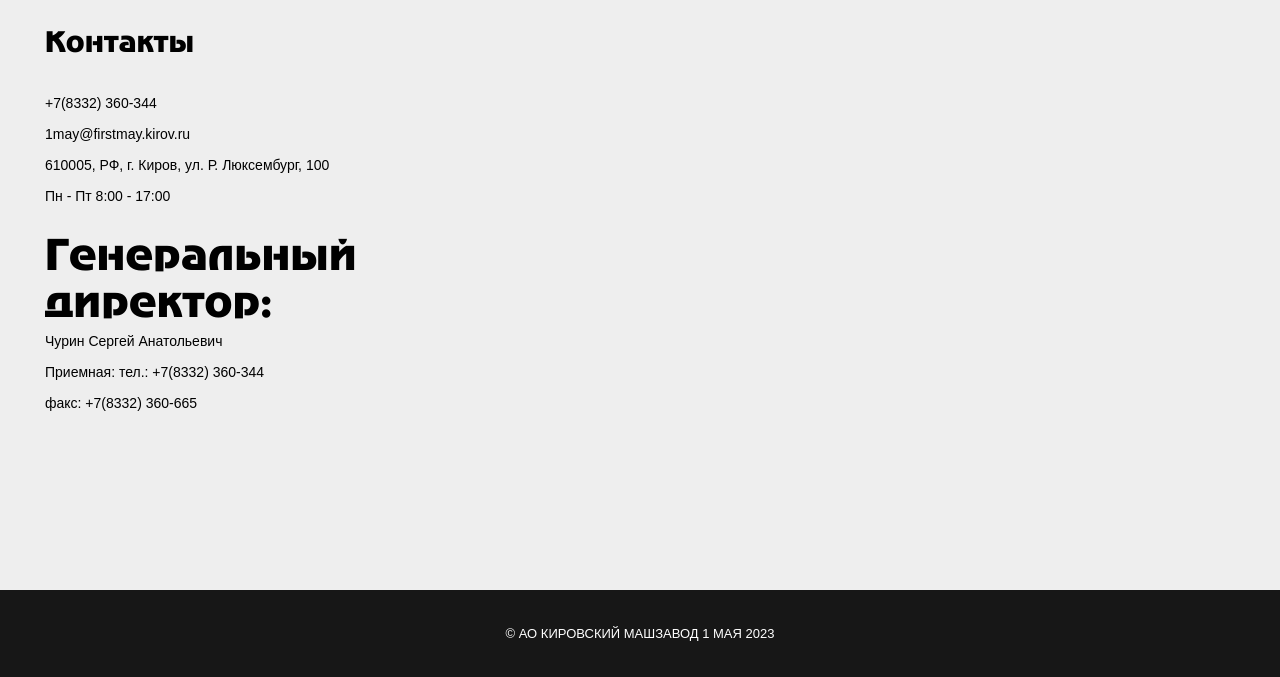
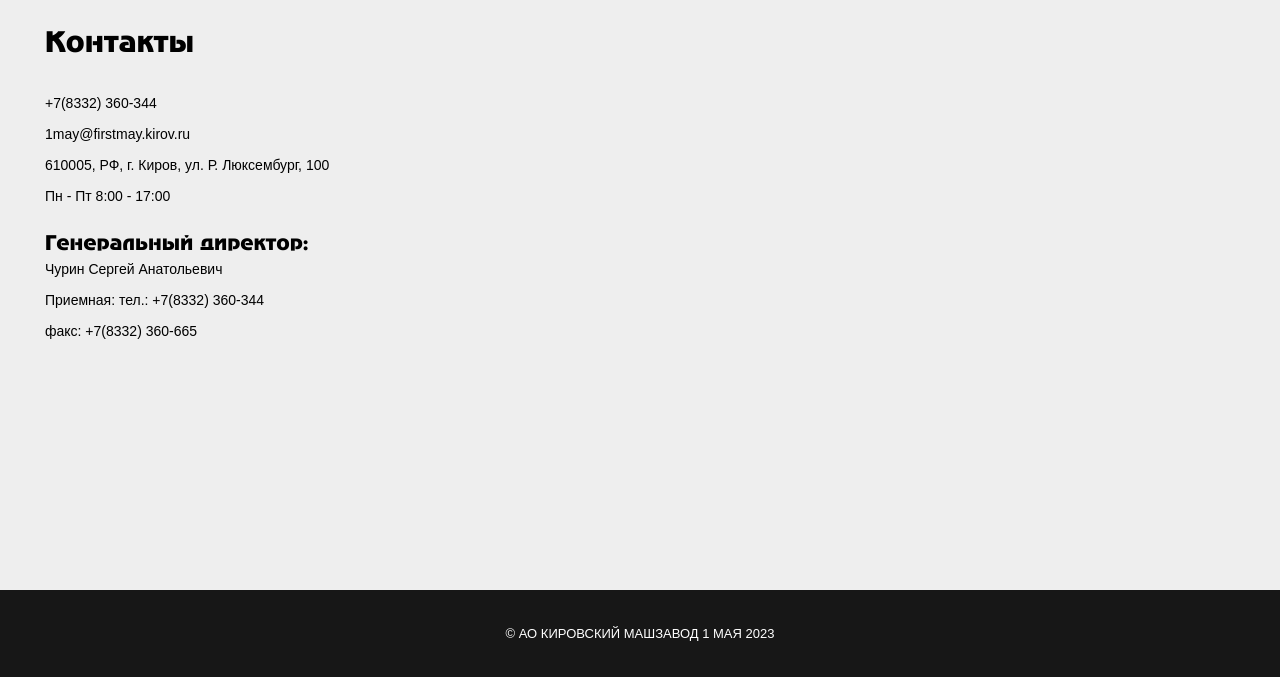
Before and after one commit to NevidX/firstMay, a website: page docs/contacts.html in a window 1280 px wide. Shown: the part 123-800 px from the top of the page. Drawn offline with nearby package versions, Linux system fonts and the light colour scheme; files whose address does not match are found by name.

Commit message:
fixed font

```diff
--- a/src/sass/block/_contacts.scss
+++ b/src/sass/block/_contacts.scss
@@ -13,6 +13,9 @@
 }
 .contacts-block {
     margin-bottom: 20px;
+}
+.contacts-block-title{
+font-size: 20px;
 }
 .contacts-title {
     font-size: 28px;
--- a/src/sass/block/_news.scss
+++ b/src/sass/block/_news.scss
@@ -44,6 +44,7 @@
     letter-spacing: 1px;
 }
 .news-block-title {
+    font-size: 20px;
     margin-bottom: 8px;
 }
 .sub-title {
```
Also changed, not shown: docs/css/main.css, docs/css/main.min.css.
